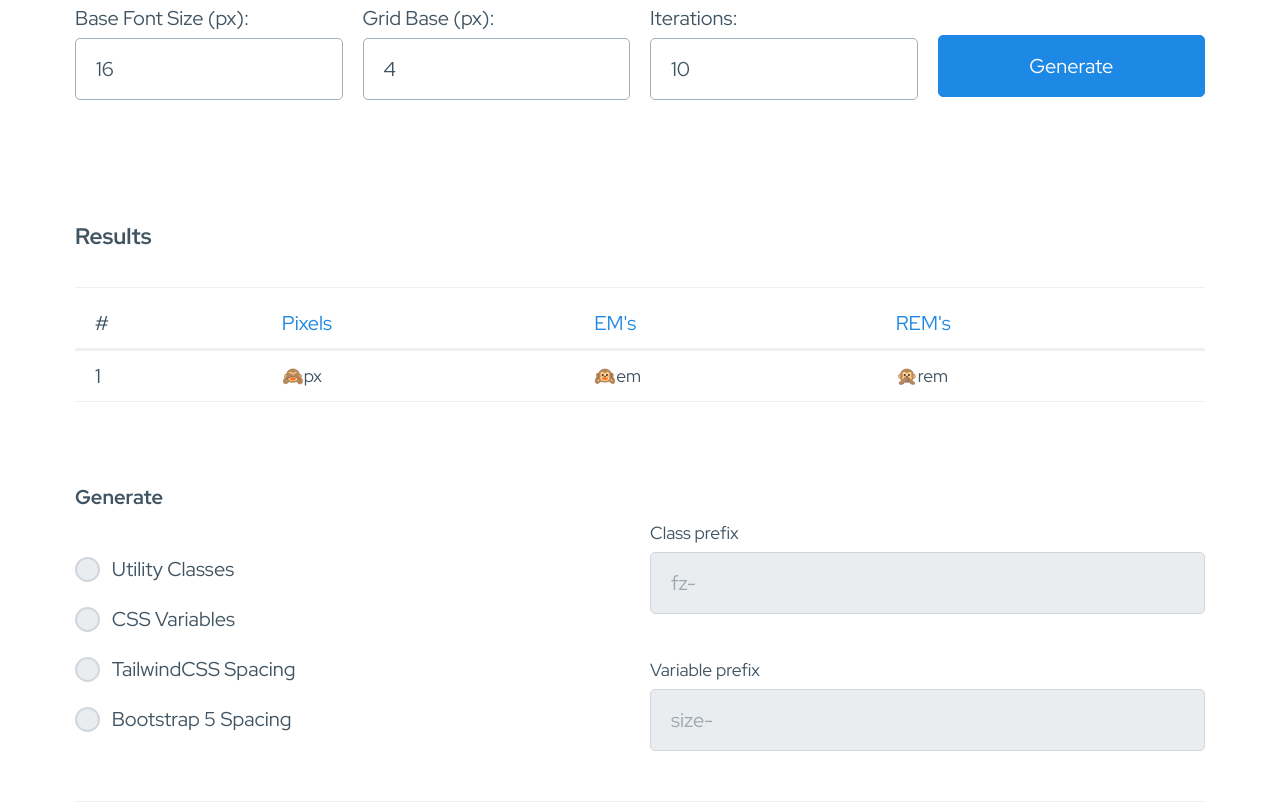
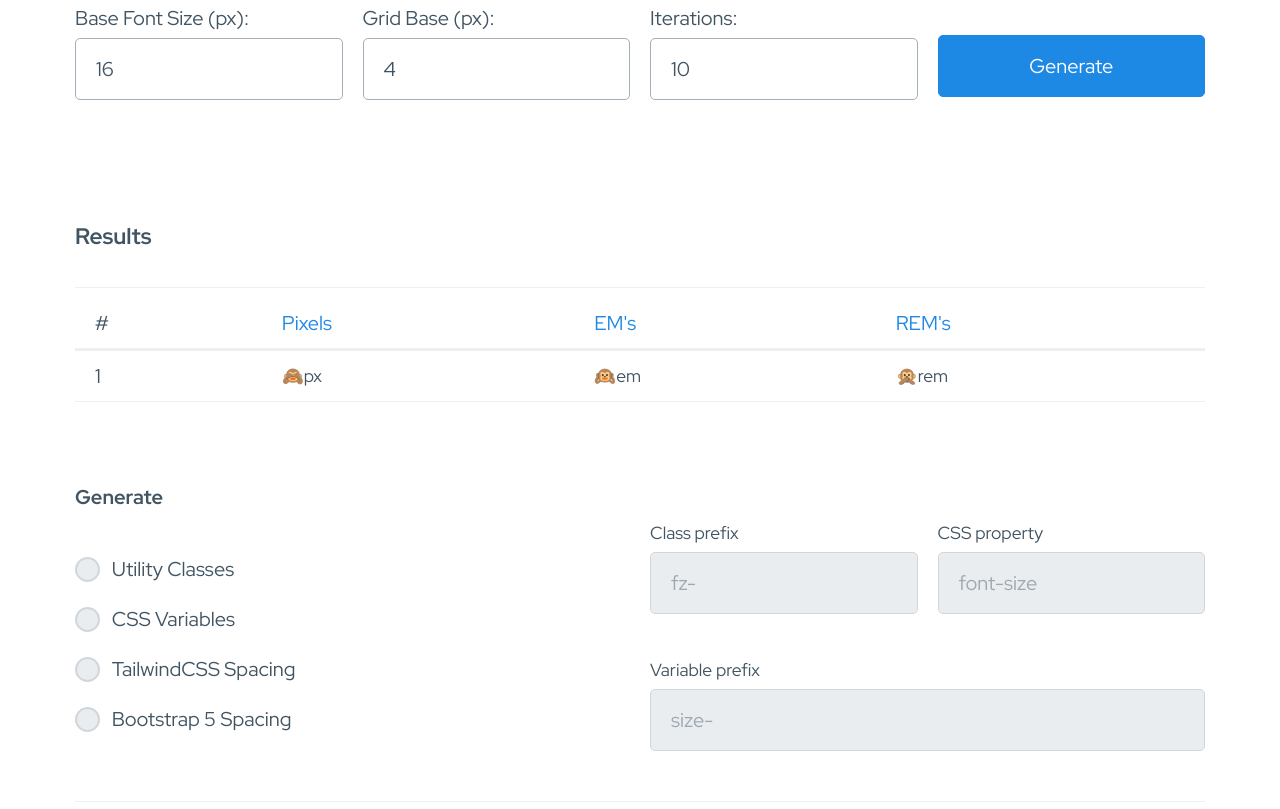
Before and after one commit to anithegregorian/bulk_px_em_calc, a website: page index.html in a window 1280 px wide. Shown: the part 370-1179 px from the top of the page. Drawn offline with nearby package versions, Linux system fonts and the light colour scheme; some packages are replaced by stand-ins of ours; a script that the page names is missing.

Commit message:
- added utility class property option

```diff
--- a/assets/js/generators.js
+++ b/assets/js/generators.js
@@ -17,6 +17,7 @@ generateUtils = () => {
 	const what = Alpine.store('settings').util_generate;
 	let template = '';
 	let prefix = '';
+	let property = '';
 
 	Raven.elements.util_code.classList.remove('language-css');
 	Raven.elements.util_code.classList.remove('language-json');
@@ -24,9 +25,11 @@ generateUtils = () => {
 	switch (what){
 		case 'class':
 			prefix = Alpine.store('settings').util_class_prefix;
+			property = Alpine.store('settings').util_css_property;
+
 			for (let i = 0; i <= grids.length - 1; i++) {
 				const grid = grids[i];
-				template += `.${prefix}${grid.p} { ${grid.r}rem }` + "\r\n\n";
+				template += `.${prefix}${grid.p} { ${property}: ${grid.r}rem }` + "\r\n\n";
 			}
 			Raven.elements.util_code.classList.add('language-css');
 			break;
--- a/index.html
+++ b/index.html
@@ -38,7 +38,8 @@
 					grids: [{p: '🙈', e: '🙉', r: '🙊'}],
 					util_generate: null,
 					util_class_prefix: 'fz-',
-					util_var_prefix: 'size-'
+					util_css_property: 'font-size',
+					util_var_prefix: 'size-',
 				}
 			);
 		}
@@ -195,6 +196,9 @@
 
 				<div class="column">
 
+					<div class="grid">
+
+						<div class="column">
 							<label for="class_prefix">
 								<small>Class prefix</small>
 								<input type="text"
@@ -204,6 +208,21 @@
 											 id="class_prefix"
 											 title="Class prefix" required>
 							</label>
+						</div>
+
+						<div class="column">
+							<label for="class_property">
+								<small>CSS property</small>
+								<input type="text"
+											 placeholder="CSS property"
+											 aria-label="CSS property"
+											 x-model="$store.settings.util_css_property"
+											 id="class_property"
+											 title="CSS property" required>
+							</label>
+						</div>
+
+					</div>
 
 					<label for="var_prefix">
 						<small>Variable prefix</small>
```
Also changed, not shown: assets/js/bundle.min.js (+1 -1 lines). Lines whose indentation alone changed are shown as unchanged.
